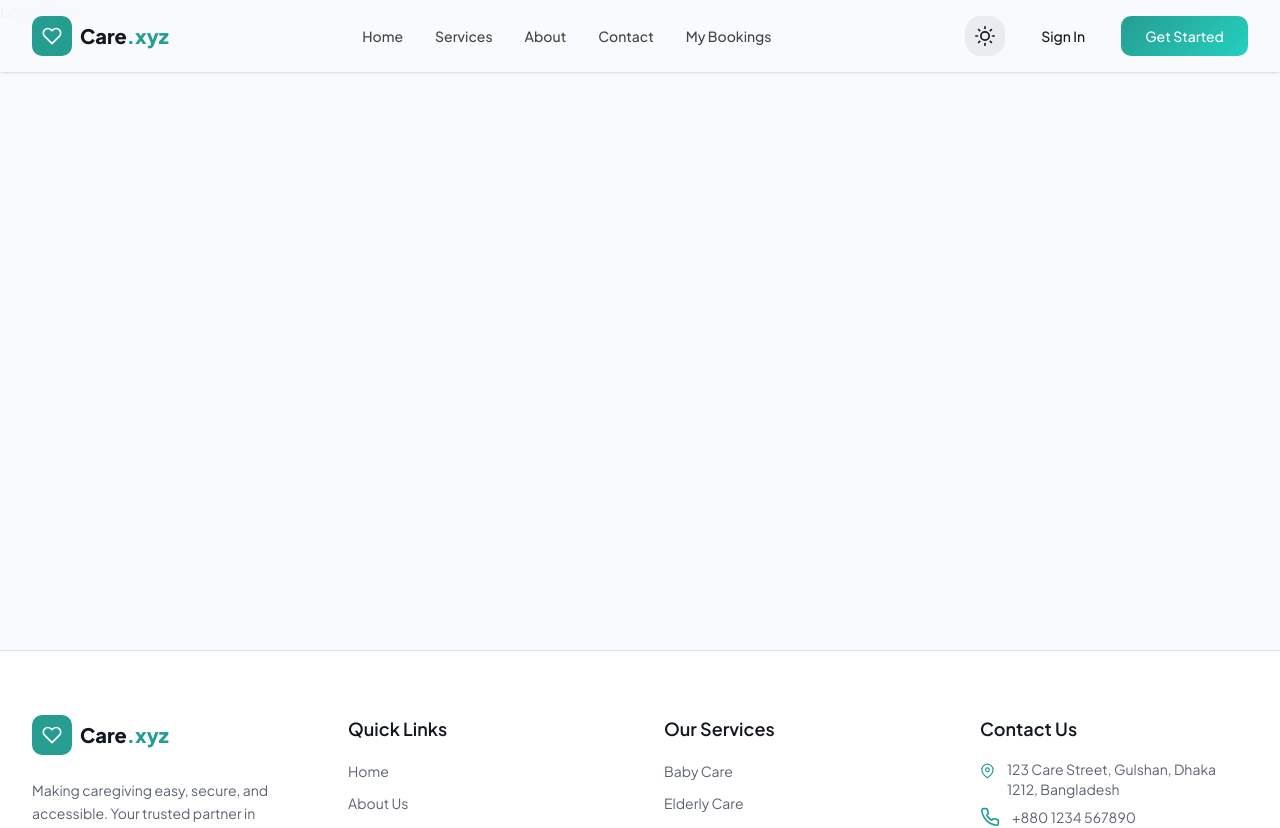
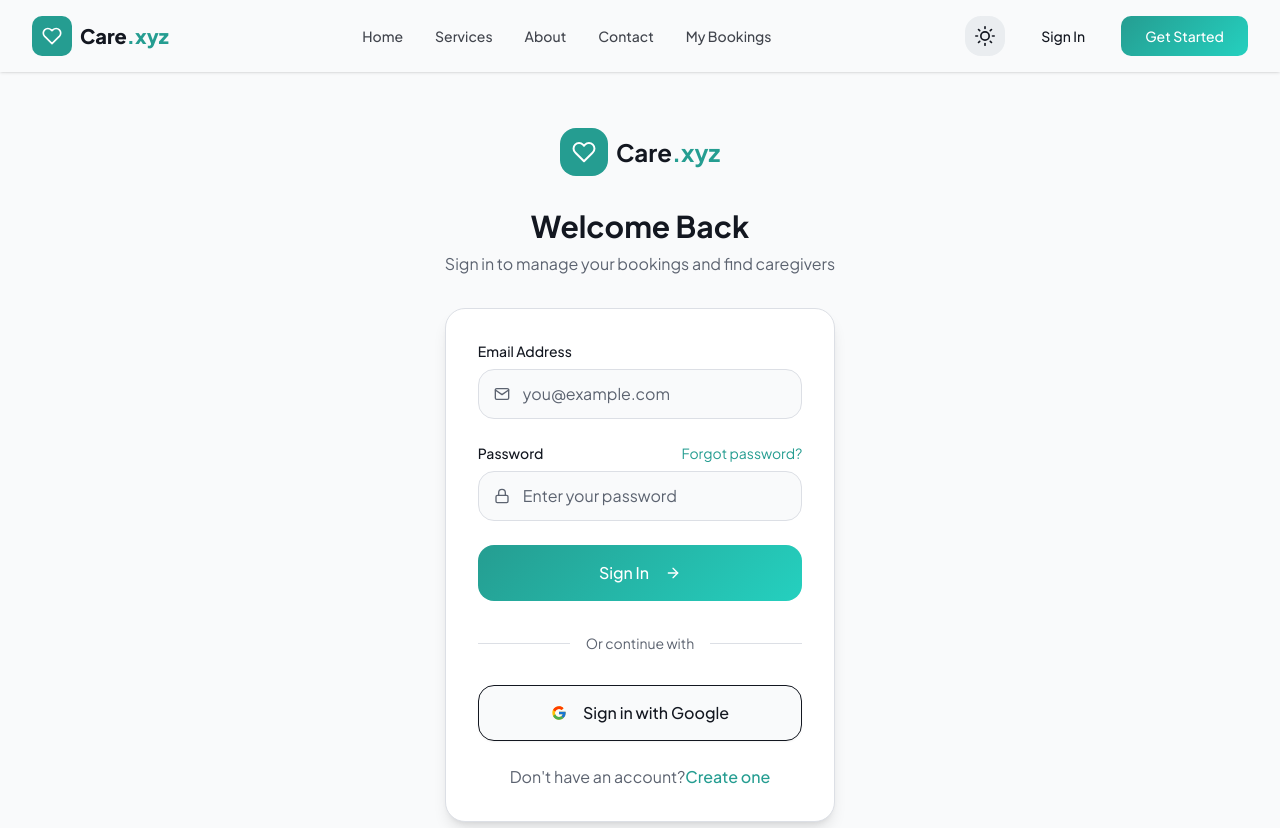
Before and after one commit to nhmnazmul22/care-xyz, a Next.js app: page /auth/login in a window 1280 px wide. Shown: the top 828 px of the page. Built offline with nearby package versions, Linux system fonts and the light colour scheme.

Commit message:
login page ui done

```diff
--- a/src/app/(auth)/auth/login/page.jsx
+++ b/src/app/(auth)/auth/login/page.jsx
@@ -1,7 +1,195 @@
-import React from "react";
+"use client";
+import { useState } from "react";
+import { motion } from "motion/react";
+import { FiMail, FiLock, FiHeart, FiArrowRight } from "react-icons/fi";
+import { FcGoogle } from "react-icons/fc";
+import { Button } from "@/components/ui/button";
+import Link from "next/link";
+import { useRouter } from "next/navigation";
 
 const LoginPage = () => {
-  return <div>LoginPage</div>;
+  const navigate = useRouter();
+  const [email, setEmail] = useState("");
+  const [password, setPassword] = useState("");
+  const [isLoading, setIsLoading] = useState(false);
+  const [errors, setErrors] = useState({});
+
+  const validateForm = () => {
+    const newErrors = {};
+
+    if (!email.trim()) {
+      newErrors.email = "Email is required";
+    } else if (!/^[^\s@]+@[^\s@]+\.[^\s@]+$/.test(email)) {
+      newErrors.email = "Please enter a valid email";
+    }
+
+    if (!password) {
+      newErrors.password = "Password is required";
+    } else if (password.length < 6) {
+      newErrors.password = "Password must be at least 6 characters";
+    }
+
+    setErrors(newErrors);
+    return Object.keys(newErrors).length === 0;
+  };
+
+  const handleSubmit = async (e) => {
+    e.preventDefault();
+
+    if (!validateForm()) return;
+
+    setIsLoading(true);
+
+    // Simulate login
+    setTimeout(() => {
+      setIsLoading(false);
+      toast.success("Welcome back!", {
+        description: "You have successfully signed in.",
+      });
+      navigate.push("/");
+    }, 1500);
+  };
+
+  const handleGoogleLogin = () => {
+    toast.info("Google Sign-In", {
+      description: "Google authentication would be triggered here.",
+    });
+  };
+
+  return (
+    <div>
+      <section className="pt-32 pb-20 min-h-screen flex items-center">
+        <div className="container-custom">
+          <div className="max-w-md mx-auto">
+            <motion.div
+              initial={{ opacity: 0, y: 20 }}
+              animate={{ opacity: 1, y: 0 }}
+              transition={{ duration: 0.5 }}
+              className="text-center mb-8"
+            >
+              <Link href="/" className="inline-flex items-center gap-2 mb-8">
+                <div className="w-12 h-12 rounded-xl bg-primary flex items-center justify-center">
+                  <FiHeart className="w-6 h-6 text-primary-foreground" />
+                </div>
+                <span className="text-2xl font-bold text-foreground">
+                  Care<span className="text-primary">.xyz</span>
+                </span>
+              </Link>
+              <h1 className="text-3xl font-bold text-foreground mb-2">
+                Welcome Back
+              </h1>
+              <p className="text-muted-foreground">
+                Sign in to manage your bookings and find caregivers
+              </p>
+            </motion.div>
+
+            <motion.div
+              initial={{ opacity: 0, y: 20 }}
+              animate={{ opacity: 1, y: 0 }}
+              transition={{ duration: 0.5, delay: 0.1 }}
+              className="p-8 rounded-2xl bg-card border border-border shadow-lg"
+            >
+              <form onSubmit={handleSubmit} className="space-y-6">
+                <div>
+                  <label className="block text-sm font-medium text-foreground mb-2">
+                    Email Address
+                  </label>
+                  <div className="relative">
+                    <FiMail className="absolute left-4 top-1/2 -translate-y-1/2 text-muted-foreground" />
+                    <input
+                      type="email"
+                      value={email}
+                      onChange={(e) => setEmail(e.target.value)}
+                      placeholder="you@example.com"
+                      className={`input-field pl-11 ${
+                        errors.email ? "border-destructive" : ""
+                      }`}
+                    />
+                  </div>
+                  {errors.email && (
+                    <p className="text-sm text-destructive mt-1">
+                      {errors.email}
+                    </p>
+                  )}
+                </div>
+
+                <div>
+                  <div className="flex items-center justify-between mb-2">
+                    <label className="block text-sm font-medium text-foreground">
+                      Password
+                    </label>
+                    <a
+                      href="#"
+                      className="text-sm text-primary hover:underline"
+                    >
+                      Forgot password?
+                    </a>
+                  </div>
+                  <div className="relative">
+                    <FiLock className="absolute left-4 top-1/2 -translate-y-1/2 text-muted-foreground" />
+                    <input
+                      type="password"
+                      value={password}
+                      onChange={(e) => setPassword(e.target.value)}
+                      placeholder="Enter your password"
+                      className={`input-field pl-11 ${
+                        errors.password ? "border-destructive" : ""
+                      }`}
+                    />
+                  </div>
+                  {errors.password && (
+                    <p className="text-sm text-destructive mt-1">
+                      {errors.password}
+                    </p>
+                  )}
+                </div>
+
+                <Button
+                  type="submit"
+                  disabled={isLoading}
+                  className="w-full btn-primary rounded-xl h-14 text-base"
+                >
+                  {isLoading ? "Signing in..." : "Sign In"}
+                  {!isLoading && <FiArrowRight className="ml-2" />}
+                </Button>
+              </form>
+
+              <div className="relative my-8">
+                <div className="absolute inset-0 flex items-center">
+                  <div className="w-full border-t border-border" />
+                </div>
+                <div className="relative flex justify-center text-sm">
+                  <span className="px-4 bg-card text-muted-foreground">
+                    Or continue with
+                  </span>
+                </div>
+              </div>
+
+              <Button
+                type="button"
+                variant="outline"
+                onClick={handleGoogleLogin}
+                className="w-full rounded-xl h-14 text-base"
+              >
+                <FcGoogle className="w-5 h-5 mr-2" />
+                Sign in with Google
+              </Button>
+
+              <p className="text-center text-muted-foreground mt-6">
+                {"Don't"} have an account?
+                <Link
+                  href="/auth/register"
+                  className="text-primary hover:underline font-medium"
+                >
+                  Create one
+                </Link>
+              </p>
+            </motion.div>
+          </div>
+        </div>
+      </section>
+    </div>
+  );
 };
 
 export default LoginPage;
```
